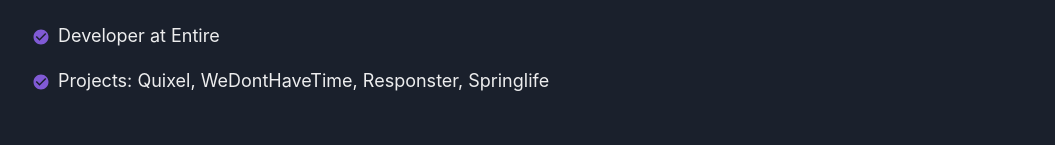
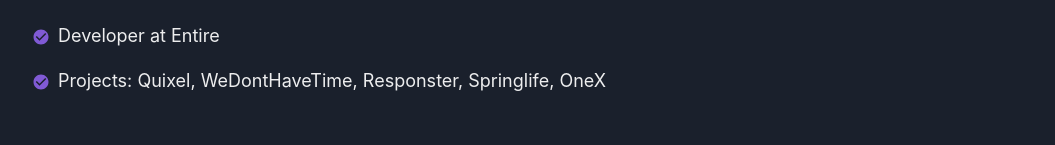
Before and after one commit to brorminskij/portfolio, a Next.js app: page / in a window 1280 px wide. Shown: the part 969-1114 px from the top of the page, without its empty margins (112-1167 px from the left). Built offline with nearby package versions, Linux system fonts and the light colour scheme.

Commit message:
Added project

```diff
--- a/components/pages/index/Timeline.tsx
+++ b/components/pages/index/Timeline.tsx
@@ -16,6 +16,7 @@
   },
   { projectName: "Responster", websiteName: "https://www.responster.com" },
   { projectName: "Springlife", websiteName: "https://www.springlife.se" },
+  { projectName: "OneX", websiteName: "https://www.1x.com" },
 ];
 
 const Timeline = () => {
```
